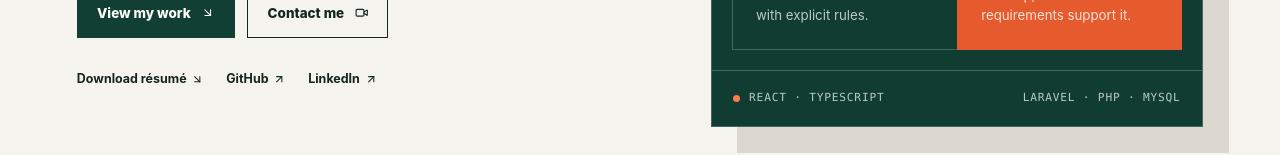
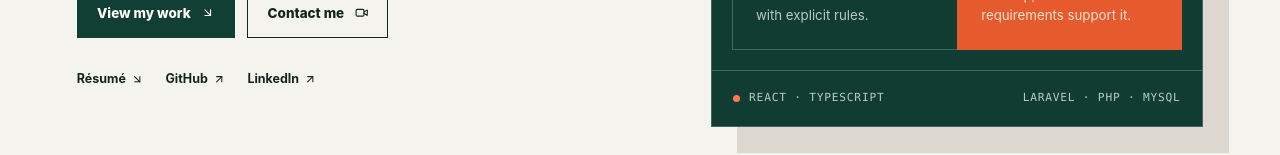
Before and after one commit to ProgJosh/emmanuel-velo-portfolio, a Next.js app: page / in a window 1280 px wide. Shown: the part 680-835 px from the top of the page. Built offline with nearby package versions, Linux system fonts and the light colour scheme; no server answers.

Commit message:
fixed bug issue

```diff
--- a/app/page.tsx
+++ b/app/page.tsx
@@ -5,7 +5,6 @@ import {
   Code2,
   Mail,
   Video,
-  PhoneCall
 } from 'lucide-react';
 import { ContactForm } from '@/components/contact-form';
 import { PortfolioErrorBoundary } from '@/components/portfolio-error-boundary';
@@ -31,7 +30,7 @@ export default function Home() {
               <a className="button button-secondary" href="https://calendly.com/progjosh" target="_blank" rel="noreferrer">Contact me <Video aria-hidden="true" /></a>
             </div>
             <div className="hero-links" aria-label="Professional links">
-              <a href={identity.resume} download>Download résumé <ArrowDownRight aria-hidden="true" /></a>
+              <a href={identity.resume} download>Résumé <ArrowDownRight aria-hidden="true" /></a>
               <a href={identity.github} target="_blank" rel="noreferrer">GitHub <ArrowUpRight aria-hidden="true" /></a>
               <a href={identity.linkedin} target="_blank" rel="noreferrer">LinkedIn <ArrowUpRight aria-hidden="true" /></a>
             </div>
--- a/components/contact-form.tsx
+++ b/components/contact-form.tsx
@@ -53,15 +53,15 @@ export function ContactForm() {
     setPreparedBody(body);
 
     await new Promise((resolve) => window.setTimeout(resolve, 450));
+    const subject = `${values.inquiryType} — ${values.fullName}`;
+    const mailto = `mailto:${identity.email}?subject=${encodeURIComponent(subject)}&body=${encodeURIComponent(body)}`;
     try {
-      const subject = `${values.inquiryType} — ${values.fullName}`;
-      const mailto = `mailto:${identity.email}?subject=${encodeURIComponent(subject)}&body=${encodeURIComponent(body)}`;
-      setSubmissionState('success');
-      setStatusMessage('Your email application is opening. Review and send the message there; nothing has been sent automatically.');
       const mailLink = document.createElement('a');
       mailLink.href = mailto;
       mailLink.rel = 'noreferrer';
       mailLink.click();
+      setSubmissionState('success');
+      setStatusMessage('Your email application is opening. Review and send the message there; nothing has been sent automatically.');
     } catch {
       setSubmissionState('error');
       setStatusMessage(`The email application could not be opened. Copy the message below or email ${identity.email} directly.`);
```
